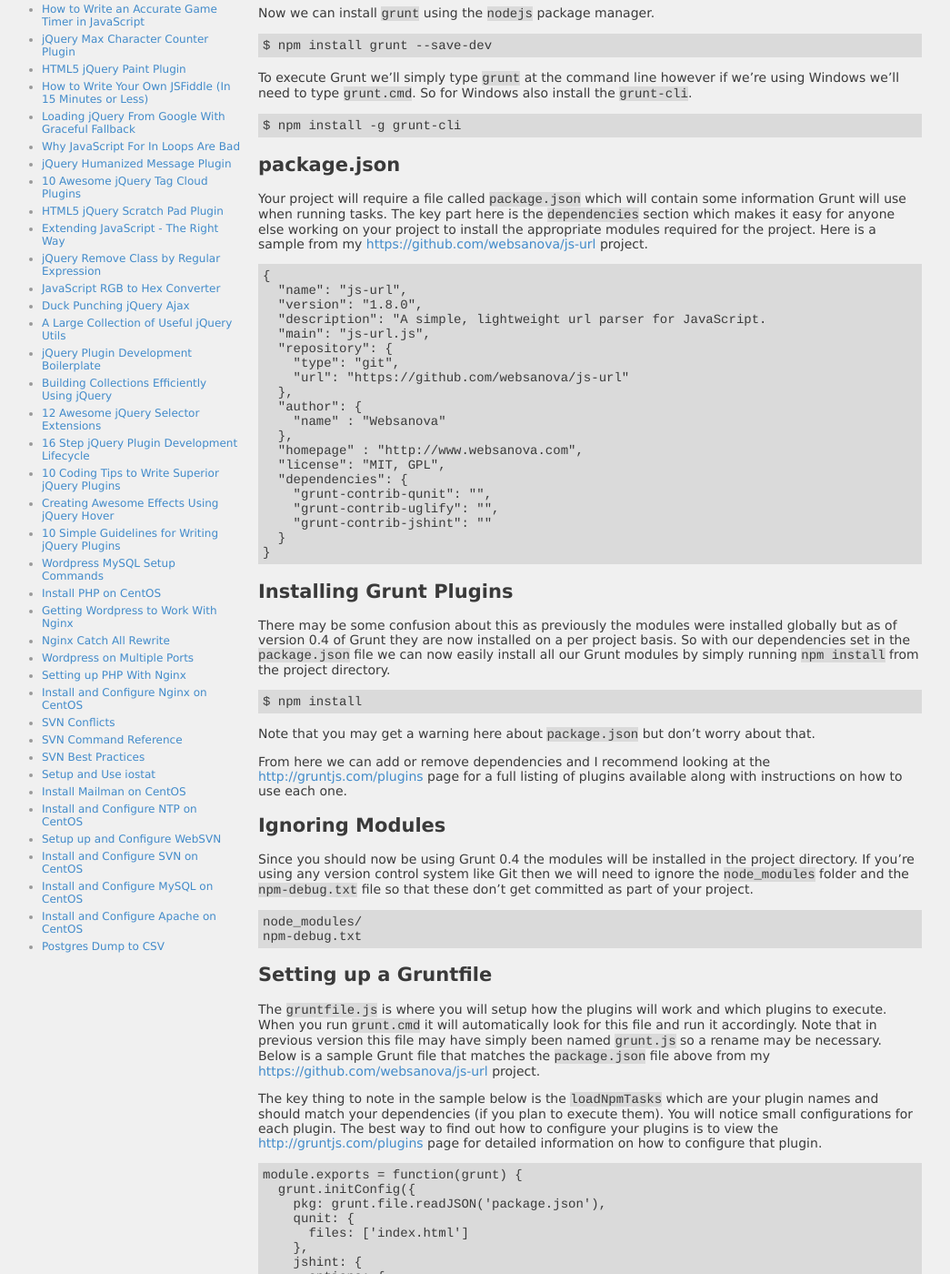
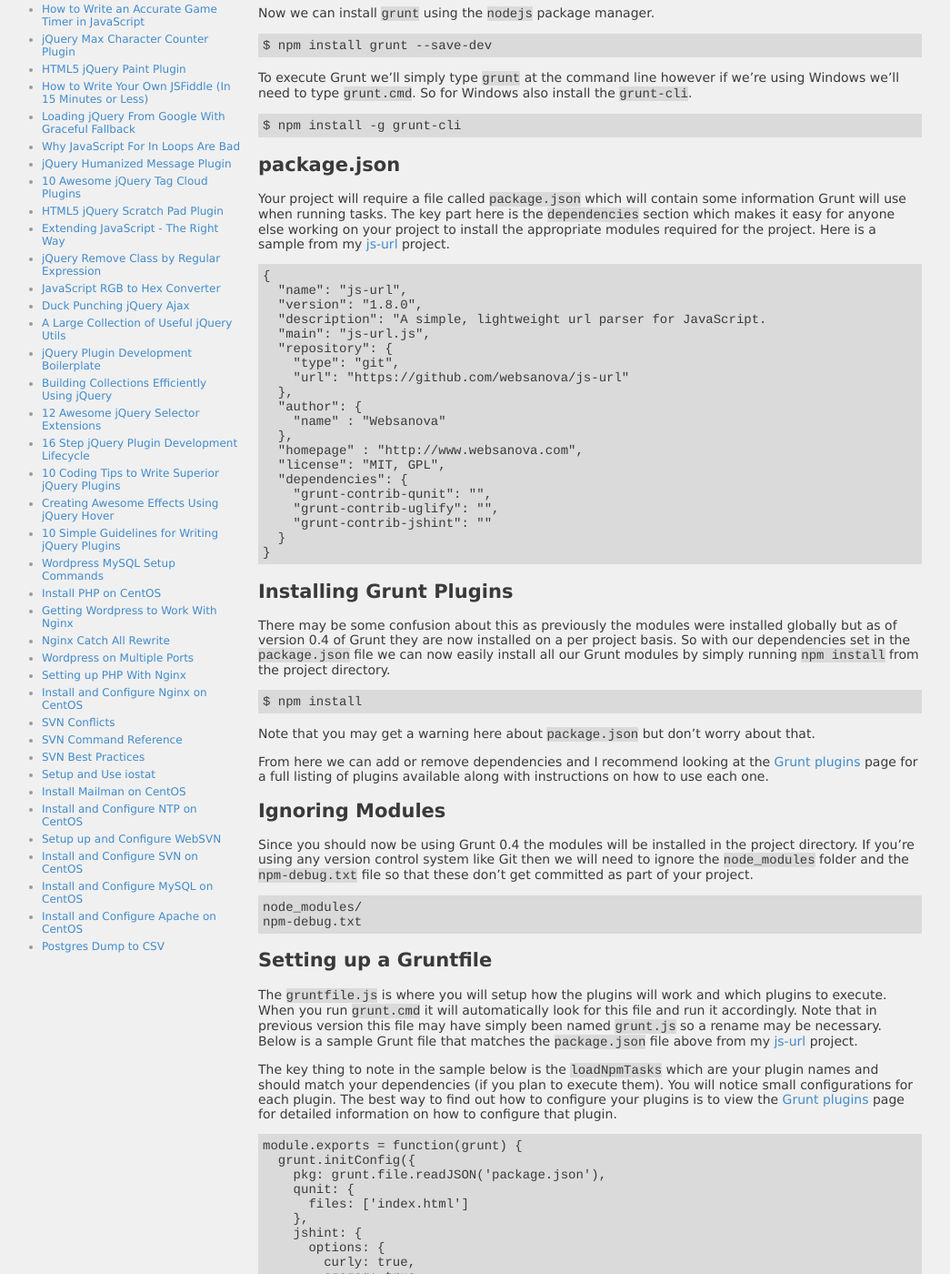
Before and after one commit to websanova/websanova.github.io, a Jekyll site: the page built from how-to-setup-grunt-js.md, in a window 1280 px wide and 1400 px high, scrolled down 510 px. Shown: the whole window at 91% size, without its empty margins (116-1161 px from the left). Built offline with Jekyll 4.4.1, drawn with Linux system fonts in a browser that asks for light colours; comment, search, counter and statistics services are not loaded; some of the changed text lies outside the part shown.

Commit message:
Fix links.

```diff
--- a/how-to-setup-grunt-js.md
+++ b/how-to-setup-grunt-js.md
@@ -67,7 +67,7 @@ $ npm install
 
 Note that you may get a warning here about `package.json` but don’t worry about that.
 
-From here we can add or remove dependencies and I recommend looking at the [http://gruntjs.com/plugins](Grunt plugins) page for a full listing of plugins available along with instructions on how to use each one.
+From here we can add or remove dependencies and I recommend looking at the [Grunt plugins](http://gruntjs.com/plugins) page for a full listing of plugins available along with instructions on how to use each one.
 
 ## Ignoring Modules
 
@@ -80,9 +80,9 @@ npm-debug.txt
 
 ## Setting up a Gruntfile
 
-The `gruntfile.js` is where you will setup how the plugins will work and which plugins to execute. When you run `grunt.cmd` it will automatically look for this file and run it accordingly. Note that in previous version this file may have simply been named `grunt.js` so a rename may be necessary. Below is a sample Grunt file that matches the `package.json` file above from my [https://github.com/websanova/js-url](js-url) project.
+The `gruntfile.js` is where you will setup how the plugins will work and which plugins to execute. When you run `grunt.cmd` it will automatically look for this file and run it accordingly. Note that in previous version this file may have simply been named `grunt.js` so a rename may be necessary. Below is a sample Grunt file that matches the `package.json` file above from my [js-url](https://github.com/websanova/js-url) project.
 
-The key thing to note in the sample below is the `loadNpmTasks` which are your plugin names and should match your dependencies (if you plan to execute them). You will notice small configurations for each plugin. The best way to find out how to configure your plugins is to view the [http://gruntjs.com/plugins](Grunt plugins) page for detailed information on how to configure that plugin.
+The key thing to note in the sample below is the `loadNpmTasks` which are your plugin names and should match your dependencies (if you plan to execute them). You will notice small configurations for each plugin. The best way to find out how to configure your plugins is to view the [Grunt plugins](http://gruntjs.com/plugins) page for detailed information on how to configure that plugin.
 
 ~~~
 module.exports = function(grunt) {
```
Also changed, not shown: other parts of how-to-setup-grunt-js.md (+2 -2 lines), flippant-js-javascript-plugin.md (+2 -2 lines), websanova-wmodal-jquery-plugin.md (+4 -4 lines).
